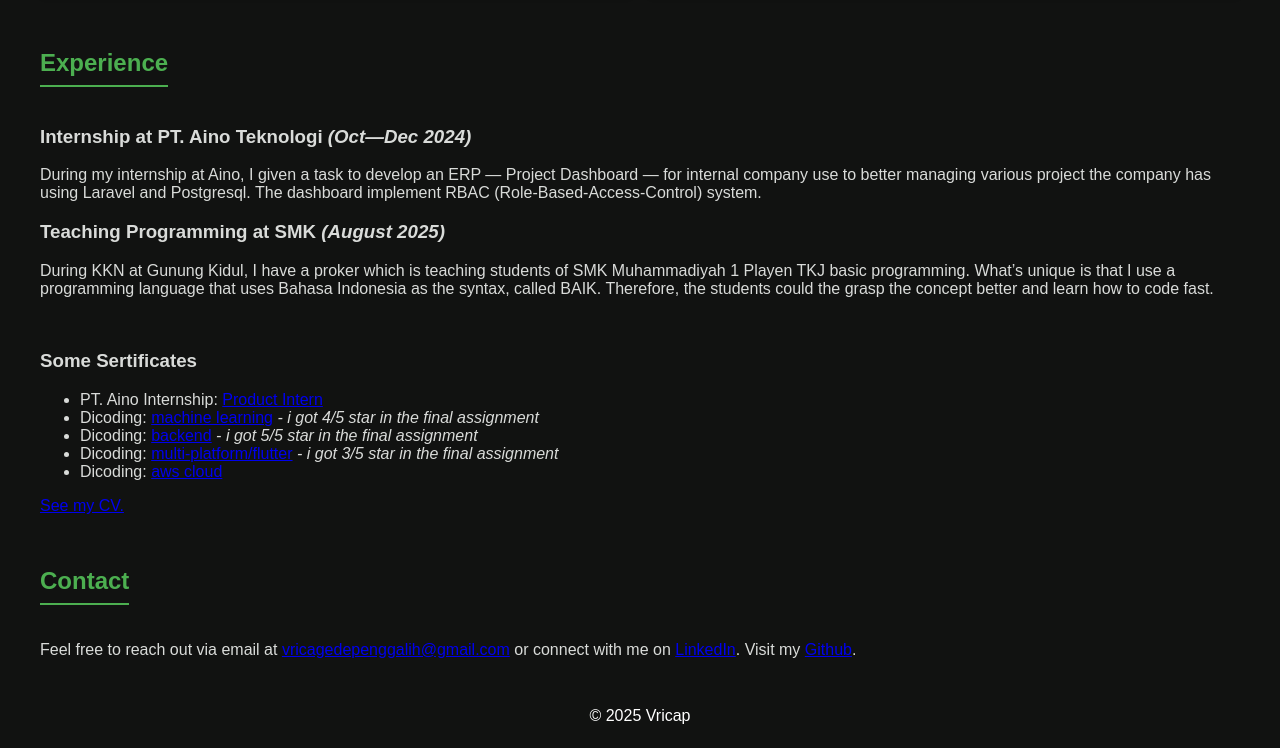
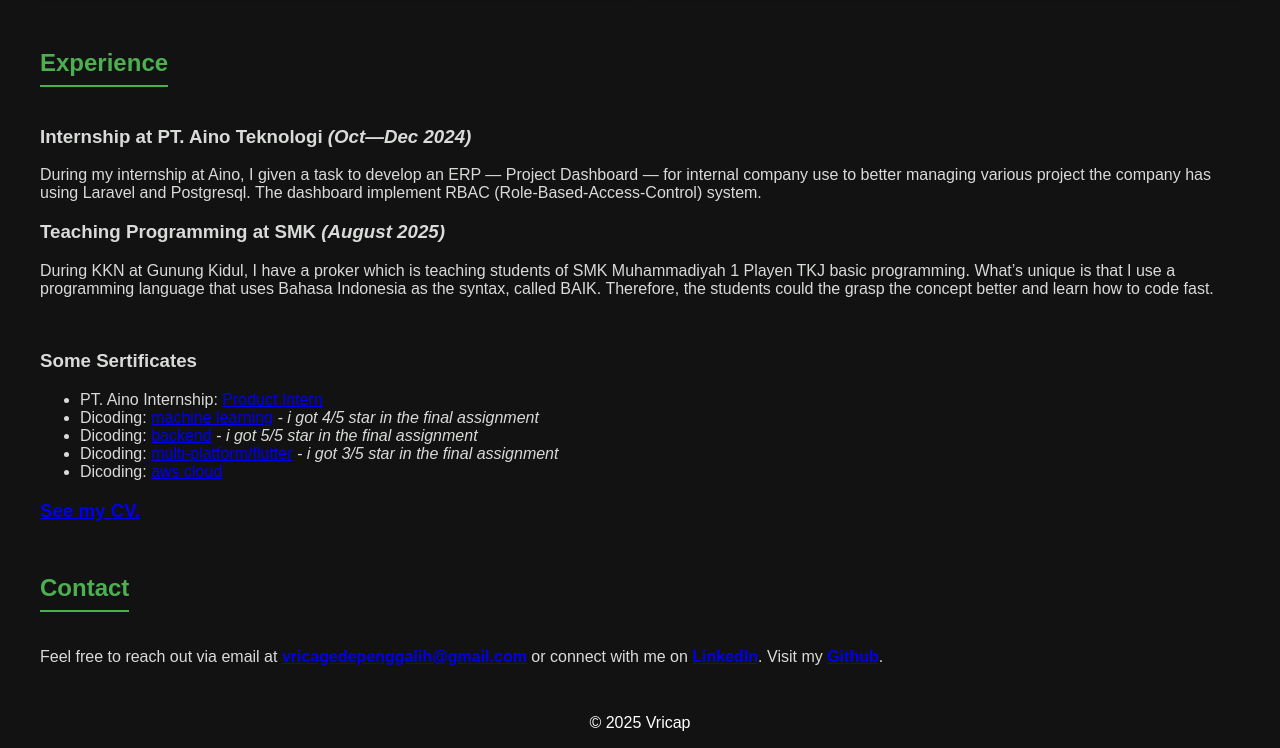
Before and after one commit to Vricap/portfolio, a plain HTML site: page index.html in a window 1280 px wide. Shown: the part 1339-2087 px from the top of the page. Drawn offline with Linux system fonts and the light colour scheme.

Commit message:
minor update

```diff
--- a/index.html
+++ b/index.html
@@ -233,7 +233,7 @@
                         </li>
                     </ul>
                 </div>
-                <p><a href="Vrica-Gede-Penggalih-CV.pdf">See my CV.</a></p>
+                <h3><a href="Vrica-Gede-Penggalih-CV.pdf"><strong>See my CV.</strong></a></h3>
             </section>
 
             <section id="contact" class="section">
@@ -241,13 +241,13 @@
                 <p>
                     Feel free to reach out via email at
                     <a href="mailto:vricagedepenggalih@gmail.com"
-                        >vricagedepenggalih@gmail.com</a
+                        ><strong> vricagedepenggalih@gmail.com</strong></a
                     >
                     or connect with me on
                     <a
                         href="https://www.linkedin.com/in/vrica-gede-penggalih-266277260/"
-                        >LinkedIn</a
-                    >. Visit my <a href="https://github.com/vricap">Github</a>.
+                        ><strong>LinkedIn</strong></a
+                    >. Visit my <a href="https://github.com/vricap"><strong>Github</strong></a>.
                 </p>
             </section>
         </main>
```
